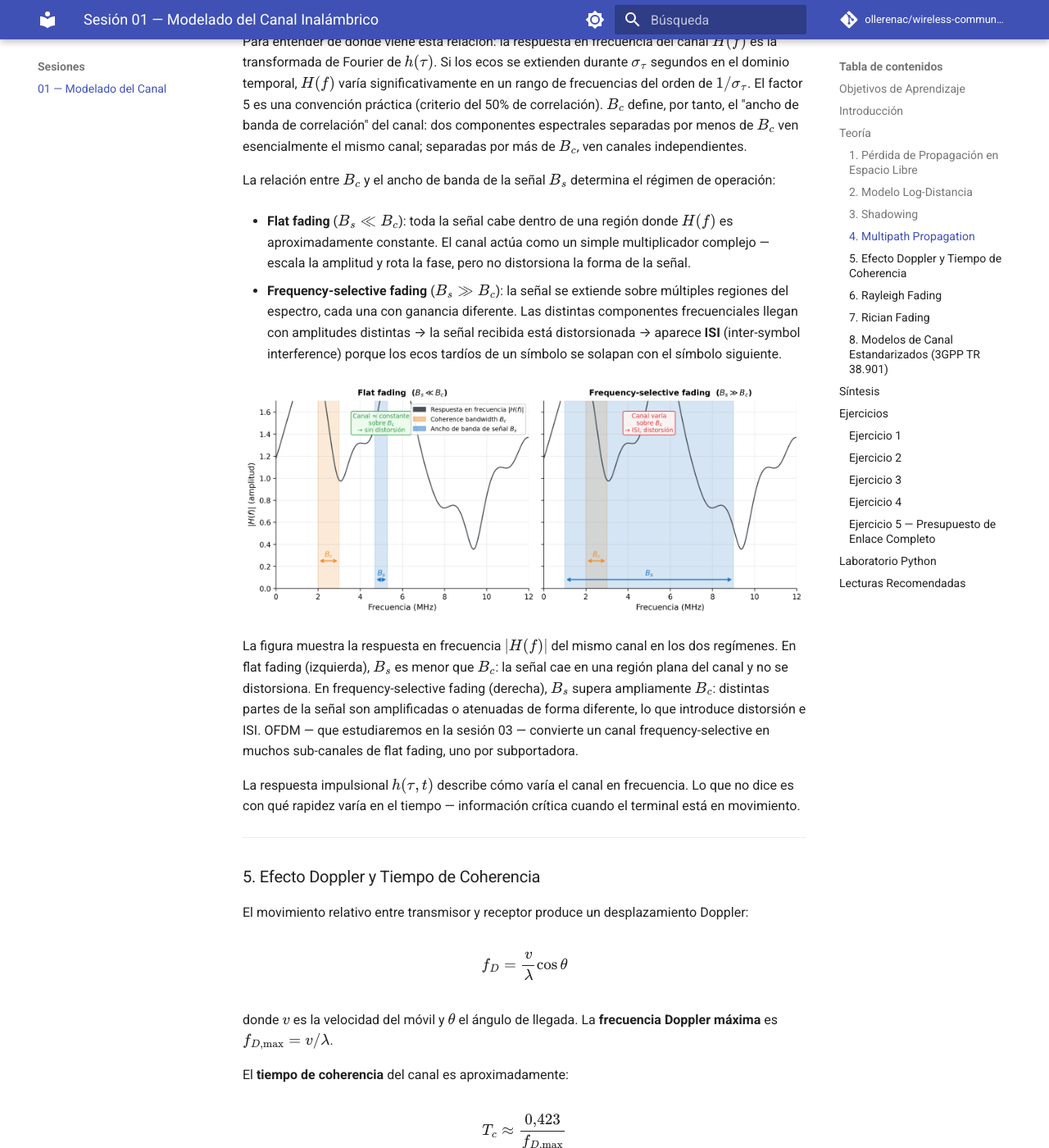
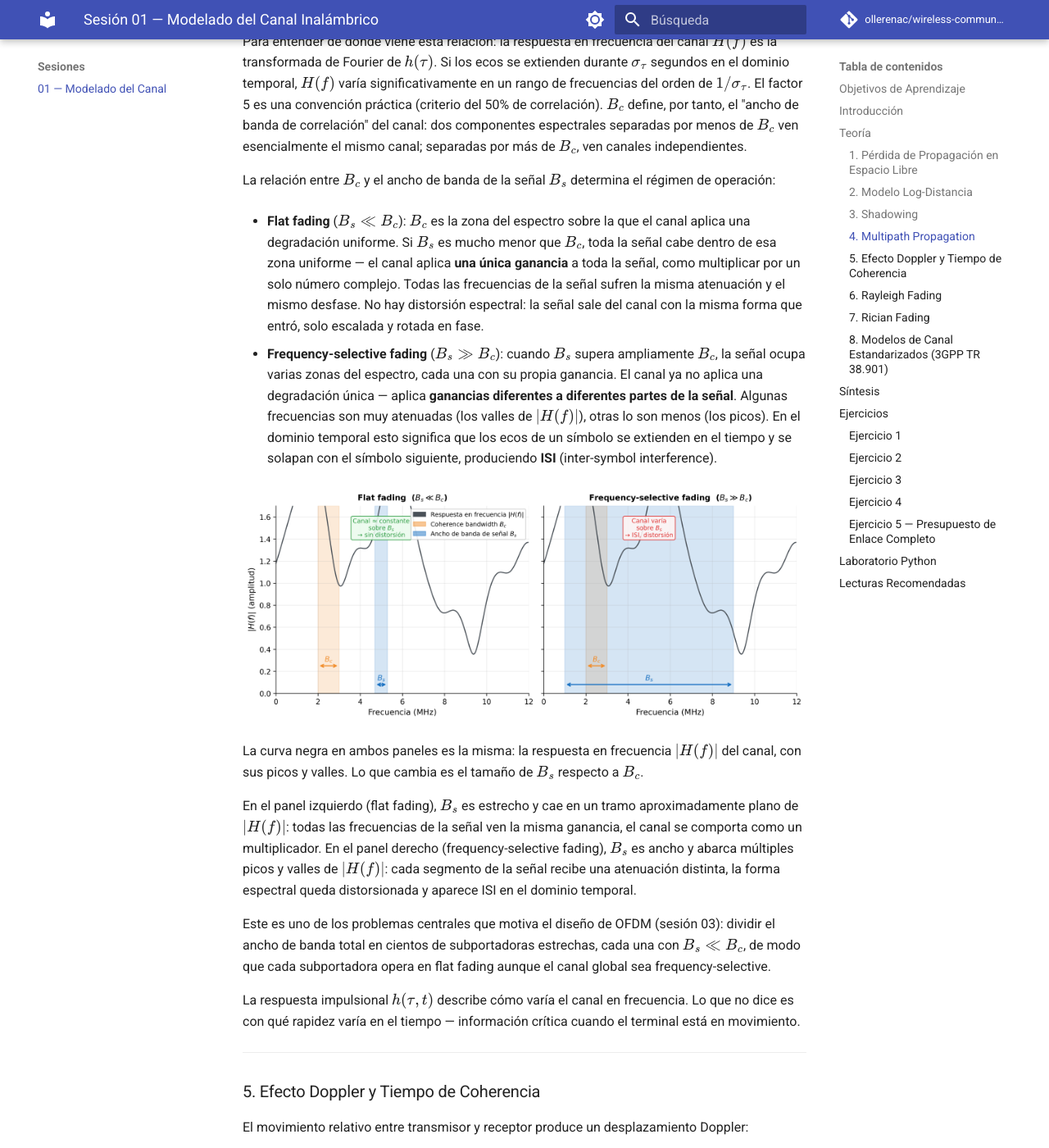
Before and after one commit to ollerenac/wireless-communication-systems, an MkDocs documentation site: the page built from docs/sessions/01-channel-modeling/index.md, in a window 1280 px wide and 1400 px high, scrolled down 6859 px. Shown: the whole window at 82% size. Built offline with MkDocs 1.6.1 and Material for MkDocs 9.7.7, drawn with Linux system fonts in a browser that asks for light colours; comment, search, counter and statistics services are not loaded.

Commit message:
session 01: rewrite flat/FSF fading explanation with step-by-step intuition
Explain flat fading as single gain applied to entire signal bandwidth,
FSF as different gains on different spectral segments. Clarify role of
|H(f)| peaks/valleys and ISI consequence. Add OFDM forward reference
as the practical solution to FSF.

Co-Authored-By: Claude Sonnet 4.6 <noreply@anthropic.com>

```diff
--- a/docs/sessions/01-channel-modeling/index.md
+++ b/docs/sessions/01-channel-modeling/index.md
@@ -149,13 +149,17 @@ Para entender de dónde viene esta relación: la respuesta en frecuencia del can
 
 La relación entre $B_c$ y el ancho de banda de la señal $B_s$ determina el régimen de operación:
 
-- **Flat fading** ($B_s \ll B_c$): toda la señal cabe dentro de una región donde $H(f)$ es aproximadamente constante. El canal actúa como un simple multiplicador complejo — escala la amplitud y rota la fase, pero no distorsiona la forma de la señal.
+- **Flat fading** ($B_s \ll B_c$): $B_c$ es la zona del espectro sobre la que el canal aplica una degradación uniforme. Si $B_s$ es mucho menor que $B_c$, toda la señal cabe dentro de esa zona uniforme — el canal aplica **una única ganancia** a toda la señal, como multiplicar por un solo número complejo. Todas las frecuencias de la señal sufren la misma atenuación y el mismo desfase. No hay distorsión espectral: la señal sale del canal con la misma forma que entró, solo escalada y rotada en fase.
 
-- **Frequency-selective fading** ($B_s \gg B_c$): la señal se extiende sobre múltiples regiones del espectro, cada una con ganancia diferente. Las distintas componentes frecuenciales llegan con amplitudes distintas → la señal recibida está distorsionada → aparece **ISI** (inter-symbol interference) porque los ecos tardíos de un símbolo se solapan con el símbolo siguiente.
+- **Frequency-selective fading** ($B_s \gg B_c$): cuando $B_s$ supera ampliamente $B_c$, la señal ocupa varias zonas del espectro, cada una con su propia ganancia. El canal ya no aplica una degradación única — aplica **ganancias diferentes a diferentes partes de la señal**. Algunas frecuencias son muy atenuadas (los valles de $|H(f)|$), otras lo son menos (los picos). En el dominio temporal esto significa que los ecos de un símbolo se extienden en el tiempo y se solapan con el símbolo siguiente, produciendo **ISI** (inter-symbol interference).
 
 ![Flat fading vs frequency-selective fading](figures/flat-vs-selective-fading.png)
 
-La figura muestra la respuesta en frecuencia $|H(f)|$ del mismo canal en los dos regímenes. En flat fading (izquierda), $B_s$ es menor que $B_c$: la señal cae en una región plana del canal y no se distorsiona. En frequency-selective fading (derecha), $B_s$ supera ampliamente $B_c$: distintas partes de la señal son amplificadas o atenuadas de forma diferente, lo que introduce distorsión e ISI. OFDM — que estudiaremos en la sesión 03 — convierte un canal frequency-selective en muchos sub-canales de flat fading, uno por subportadora.
+La curva negra en ambos paneles es la misma: la respuesta en frecuencia $|H(f)|$ del canal, con sus picos y valles. Lo que cambia es el tamaño de $B_s$ respecto a $B_c$.
+
+En el panel izquierdo (flat fading), $B_s$ es estrecho y cae en un tramo aproximadamente plano de $|H(f)|$: todas las frecuencias de la señal ven la misma ganancia, el canal se comporta como un multiplicador. En el panel derecho (frequency-selective fading), $B_s$ es ancho y abarca múltiples picos y valles de $|H(f)|$: cada segmento de la señal recibe una atenuación distinta, la forma espectral queda distorsionada y aparece ISI en el dominio temporal.
+
+Este es uno de los problemas centrales que motiva el diseño de OFDM (sesión 03): dividir el ancho de banda total en cientos de subportadoras estrechas, cada una con $B_s \ll B_c$, de modo que cada subportadora opera en flat fading aunque el canal global sea frequency-selective.
 
 La respuesta impulsional $h(\tau, t)$ describe cómo varía el canal en frecuencia. Lo que no dice es con qué rapidez varía en el tiempo — información crítica cuando el terminal está en movimiento.
 
```
